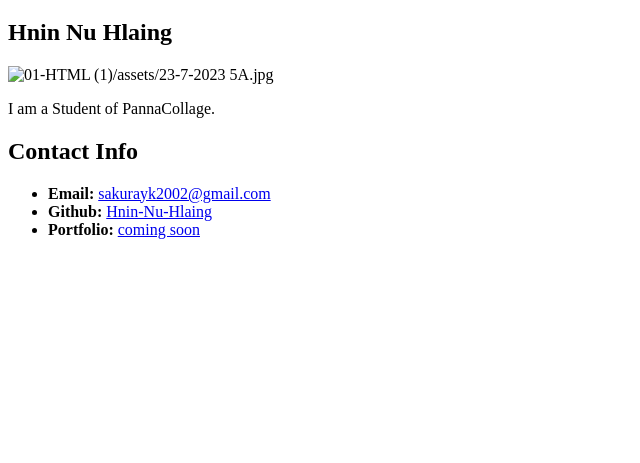
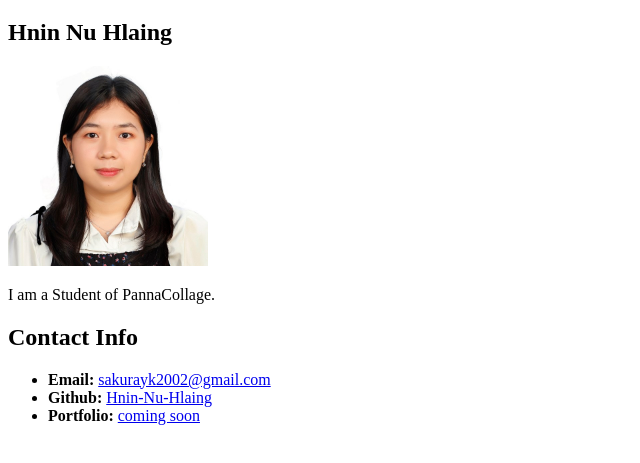
Before and after one commit to Hnin-Nu-Hlaing/Module-1-01-HTML, a plain HTML site: page index.html in a window 1280 px wide. Shown: the part 61-524 px from the top of the page, without its empty margins (0-640 px from the left). Drawn offline with Linux system fonts and the light colour scheme.

Commit message:
fist commit

```diff
--- a/index.html
+++ b/index.html
@@ -16,7 +16,7 @@
     <!-- Hero -->
     <section>
       <h2>Hnin Nu Hlaing</h2>
-      <img width="200px" src="/01-HTML (1)/assets/23-7-2023    5A.jpg" alt="01-HTML (1)/assets/23-7-2023    5A.jpg">
+      <img width="200px" src="./assets/23-7-2023    5A.jpg" alt="23-7-2023    5A.jpg">
       <p>I am a Student of PannaCollage.</p>
     </section>
 
```
Also changed, not shown: assets/23-7-2023    5A.jpg (added).
